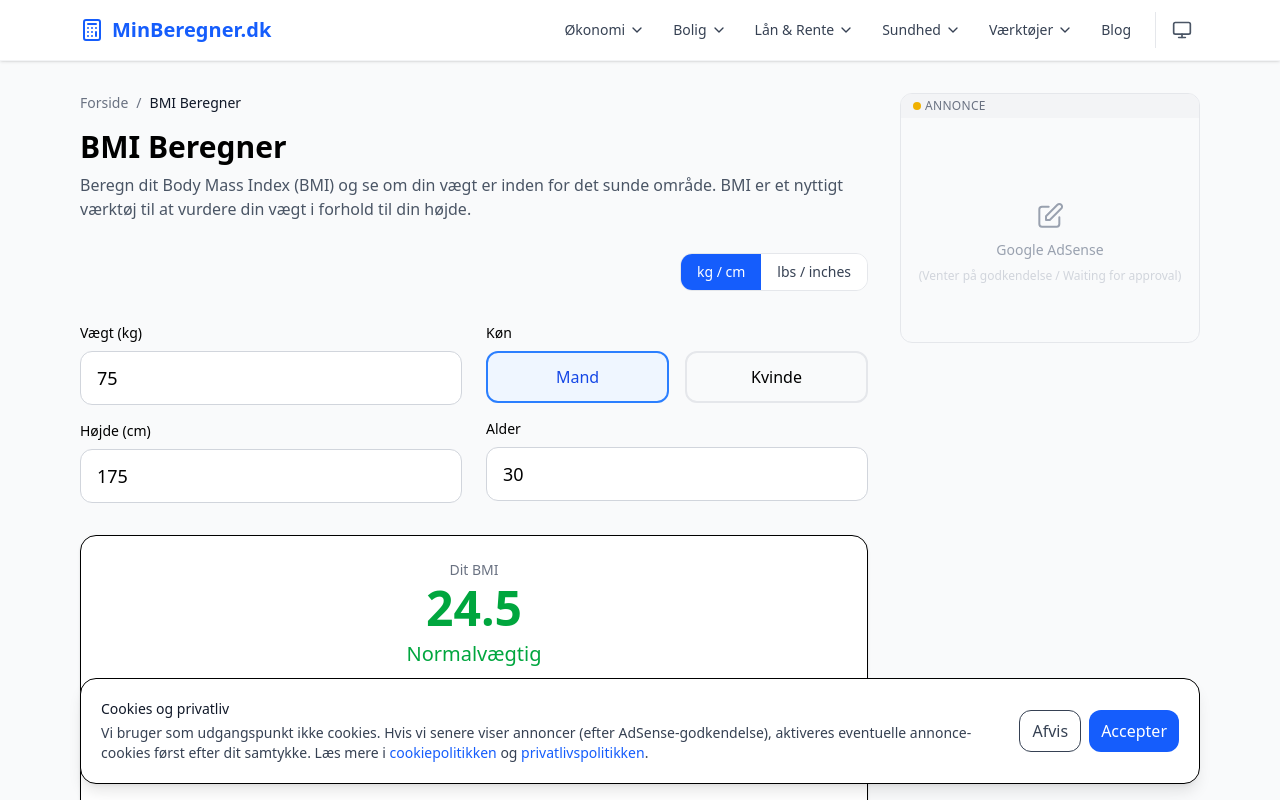
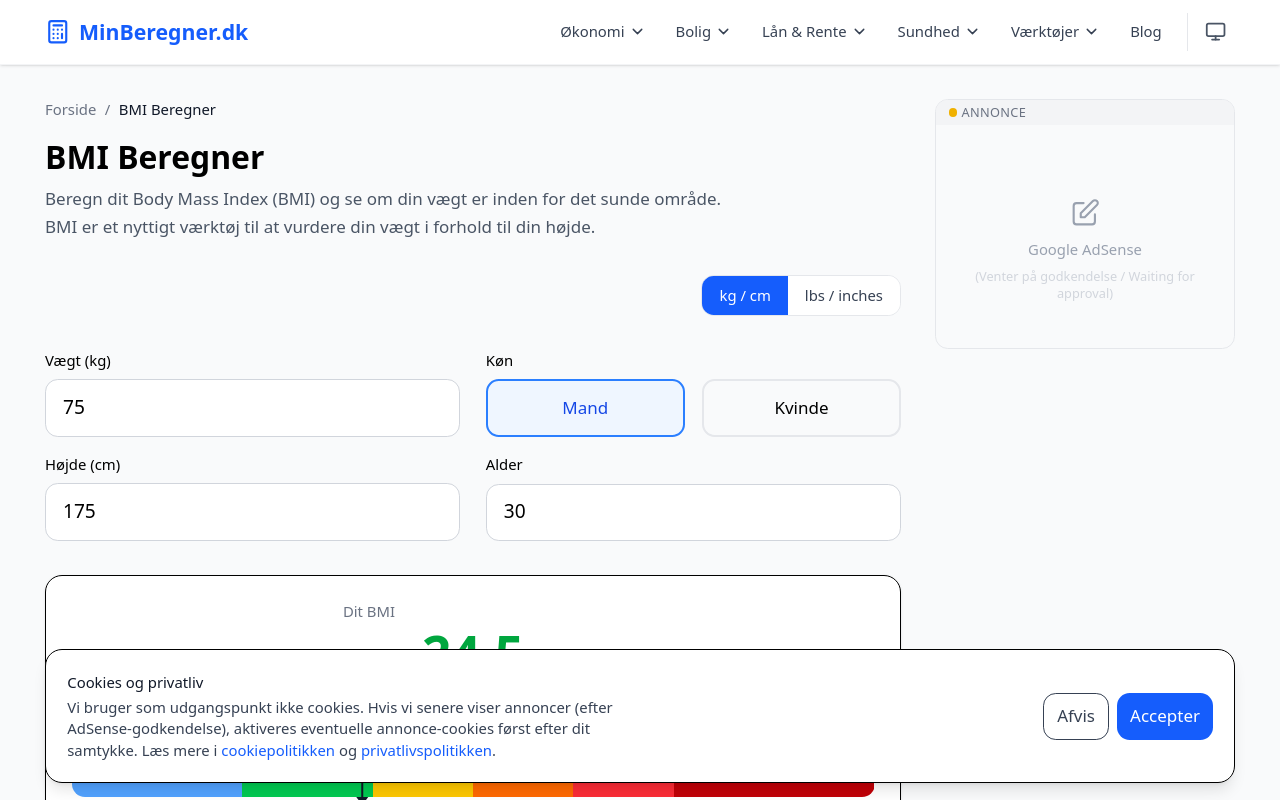
Before and after one commit to mahope/beregner-dk, a Next.js app: page /bmi in a window 1280 px wide. Shown: the top 800 px of the page. Built offline with nearby package versions, Linux system fonts and the light colour scheme.

Commit message:
feat(typografi): øg font-size til 17px, tilføj line-height 1.65 og max-width 70ch
Forbedre læsbarhed med større base font-size (16→17px), bedre
linjehøjde (1.65), max-bredde på tekst (70ch) og strammere
heading-spacing. Opgradér dark mode muted-tekst kontrast.

```diff
--- a/src/app/globals.css
+++ b/src/app/globals.css
@@ -61,7 +61,7 @@
 
   --color-text: #f9fafb;
   --color-text-secondary: #d1d5db;
-  --color-text-muted: #6b7280;
+  --color-text-muted: #9ca3af; /* Upgraded from #6b7280 for better contrast */
 
   --color-border: #374151;
   --color-border-hover: #4b5563;
@@ -83,9 +83,24 @@
   --color-info-text: #93c5fd;
 }
 
-/* Smooth scrolling */
+/* Typography — better readability */
 html {
+  font-size: 17px;
   scroll-behavior: smooth;
+}
+
+body {
+  line-height: 1.65;
+}
+
+/* Optimal reading width for prose text */
+p, li, dd, blockquote {
+  max-width: 70ch;
+}
+
+/* Headings tighter line-height */
+h1, h2, h3, h4, h5, h6 {
+  line-height: 1.25;
 }
 
 /* Mobile touch target minimum — 44×44px per WCAG 2.5.5 */
```
